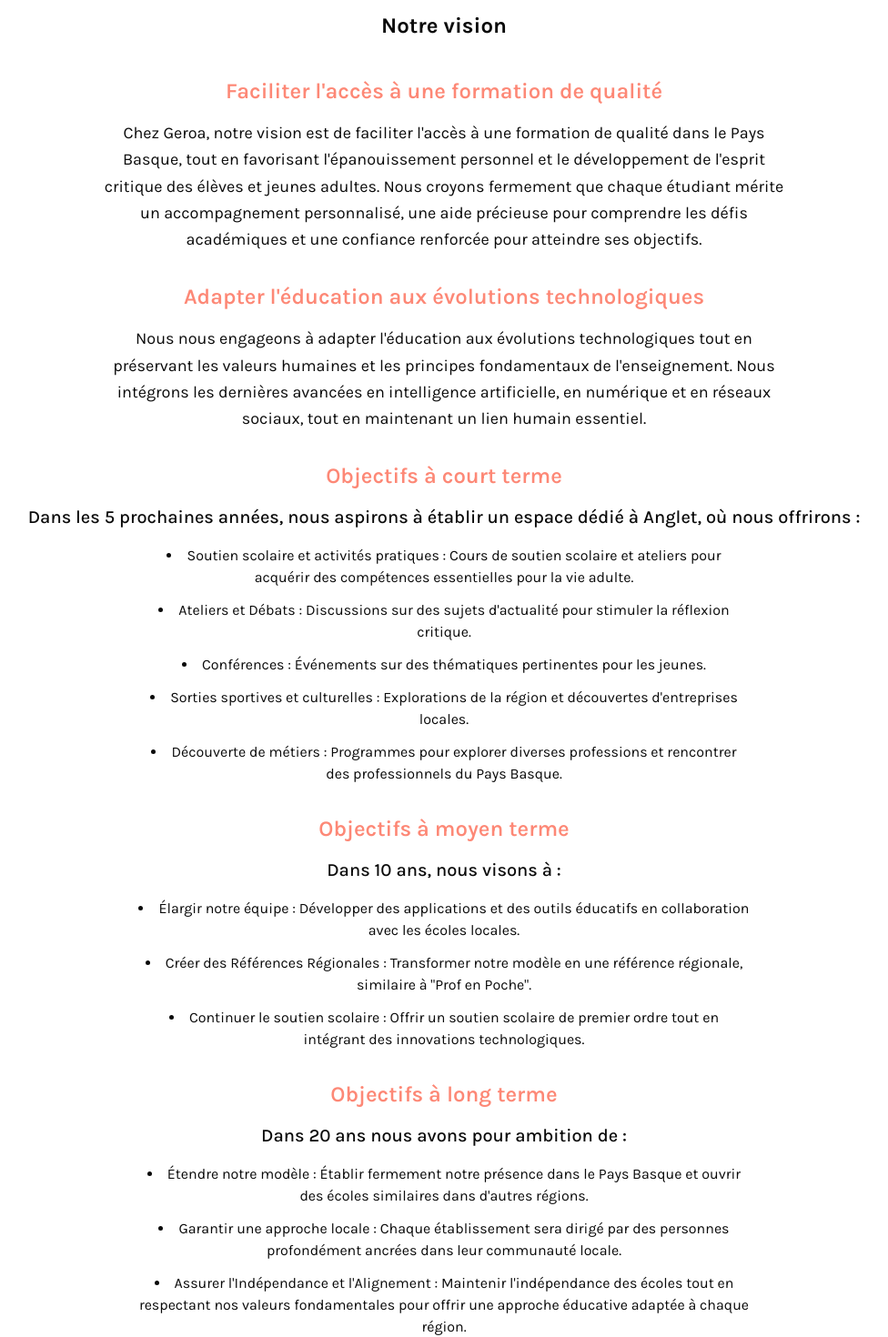
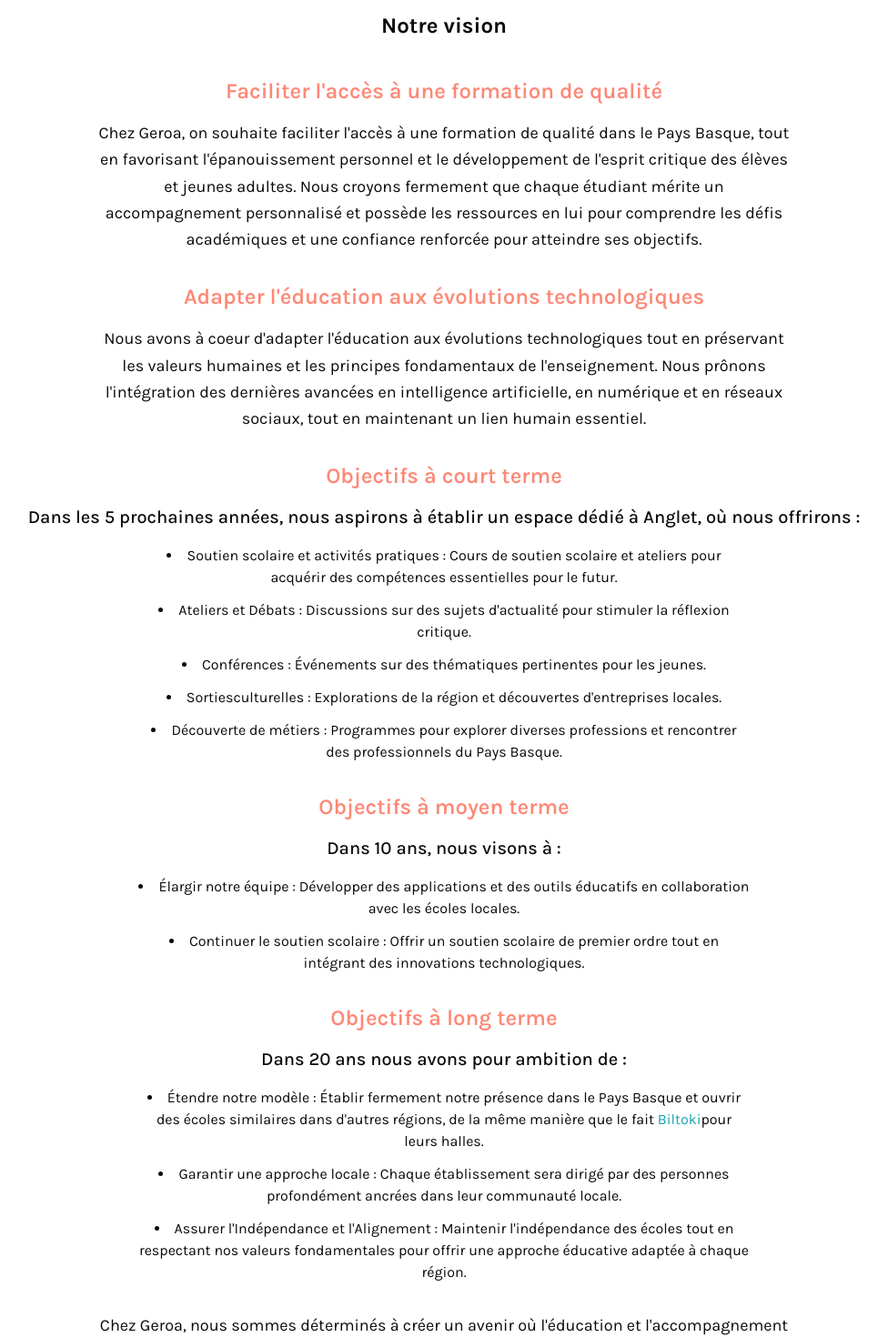
Before and after one commit to clemencefrz/cours-geroa, a Next.js app: page /about in a window 1280 px wide. Shown: the part 2240-3710 px from the top of the page at 91% size, without its empty margins (152-1128 px from the left). Built offline with nearby package versions, Linux system fonts and the light colour scheme.

Commit message:
improve vision

```diff
--- a/app/about/component/About.tsx
+++ b/app/about/component/About.tsx
@@ -80,14 +80,14 @@ const About = () => {
           <div className="text-center">
             <h3 className="text-2xl font-semibold text-brandTwo mb-4">{`Faciliter l'accès à une formation de qualité`}</h3>
             <p className="text-lg leading-relaxed max-w-3xl mx-auto">
-              {`Chez Geroa, notre vision est de faciliter l'accès à une formation de qualité dans le Pays Basque, tout en favorisant l'épanouissement personnel et le développement de l'esprit critique des élèves et jeunes adultes. Nous croyons fermement que chaque étudiant mérite un accompagnement personnalisé, une aide précieuse pour comprendre les défis académiques et une confiance renforcée pour atteindre ses objectifs.`}
+              {`Chez Geroa, on souhaite faciliter l'accès à une formation de qualité dans le Pays Basque, tout en favorisant l'épanouissement personnel et le développement de l'esprit critique des élèves et jeunes adultes. Nous croyons fermement que chaque étudiant mérite un accompagnement personnalisé et possède les ressources en lui pour comprendre les défis académiques et une confiance renforcée pour atteindre ses objectifs.`}
             </p>
           </div>
 
           <div className="text-center">
             <h3 className="text-2xl font-semibold text-brandTwo mb-4">{`Adapter l'éducation aux évolutions technologiques`}</h3>
             <p className="text-lg leading-relaxed max-w-3xl mx-auto">
-              {`Nous nous engageons à adapter l'éducation aux évolutions technologiques tout en préservant les valeurs humaines et les principes fondamentaux de l'enseignement. Nous intégrons les dernières avancées en intelligence artificielle, en numérique et en réseaux sociaux, tout en maintenant un lien humain essentiel.`}
+              {`Nous avons à coeur d'adapter l'éducation aux évolutions technologiques tout en préservant les valeurs humaines et les principes fondamentaux de l'enseignement. Nous prônons l'intégration des dernières avancées en intelligence artificielle, en numérique et en réseaux sociaux, tout en maintenant un lien humain essentiel.`}
             </p>
           </div>
 
@@ -95,10 +95,10 @@ const About = () => {
             <h3 className="text-2xl font-semibold text-brandTwo mb-4">{`Objectifs à court terme`}</h3>
             <h4 className="text-xl font-medium     mb-4">{`Dans les 5 prochaines années, nous aspirons à établir un espace dédié à Anglet, où nous offrirons :`}</h4>
             <ul className="list-disc list-inside space-y-3 max-w-2xl mx-auto">
-              <li>{` Soutien scolaire et activités pratiques :   Cours de soutien scolaire et ateliers pour acquérir des compétences essentielles pour la vie adulte.`}</li>
+              <li>{` Soutien scolaire et activités pratiques :   Cours de soutien scolaire et ateliers pour acquérir des compétences essentielles pour le futur.`}</li>
               <li>{` Ateliers et Débats :   Discussions sur des sujets d'actualité pour stimuler la réflexion critique.`}</li>
               <li>{` Conférences :   Événements sur des thématiques pertinentes pour les jeunes.`}</li>
-              <li>{` Sorties sportives et culturelles :   Explorations de la région et découvertes d'entreprises locales.`}</li>
+              <li>{` Sortiesculturelles :   Explorations de la région et découvertes d'entreprises locales.`}</li>
               <li>{` Découverte de métiers :   Programmes pour explorer diverses professions et rencontrer des professionnels du Pays Basque.`}</li>
             </ul>
           </div>
@@ -108,7 +108,6 @@ const About = () => {
             <h4 className="text-xl font-medium     mb-4">{`Dans 10 ans, nous visons à :`}</h4>
             <ul className="list-disc list-inside space-y-3 max-w-2xl mx-auto">
               <li>{` Élargir notre équipe :   Développer des applications et des outils éducatifs en collaboration avec les écoles locales.`}</li>
-              <li>{` Créer des Références Régionales :   Transformer notre modèle en une référence régionale, similaire à "Prof en Poche".`}</li>
               <li>{` Continuer le soutien scolaire :   Offrir un soutien scolaire de premier ordre tout en intégrant des innovations technologiques.`}</li>
             </ul>
           </div>
@@ -117,7 +116,17 @@ const About = () => {
             <h3 className="text-2xl font-semibold text-brandTwo mb-4">{`Objectifs à long terme`}</h3>
             <h4 className="text-xl font-medium     mb-4">{`Dans 20 ans nous avons pour ambition de :`}</h4>
             <ul className="list-disc list-inside space-y-3 max-w-2xl mx-auto">
-              <li>{` Étendre notre modèle :   Établir fermement notre présence dans le Pays Basque et ouvrir des écoles similaires dans d'autres régions.`}</li>
+              <li>
+                {` Étendre notre modèle :   Établir fermement notre présence dans le Pays Basque et ouvrir des écoles similaires dans d'autres régions, de la même manière que le fait `}
+                <a
+                  className="text-brandFour"
+                  target="_blank"
+                  href="https://biltoki.com"
+                >
+                  Biltoki
+                </a>
+                pour leurs halles.
+              </li>
               <li>{` Garantir une approche locale :   Chaque établissement sera dirigé par des personnes profondément ancrées dans leur communauté locale.`}</li>
               <li>{` Assurer l'Indépendance et l'Alignement :   Maintenir l'indépendance des écoles tout en respectant nos valeurs fondamentales pour offrir une approche éducative adaptée à chaque région.`}</li>
             </ul>
```
